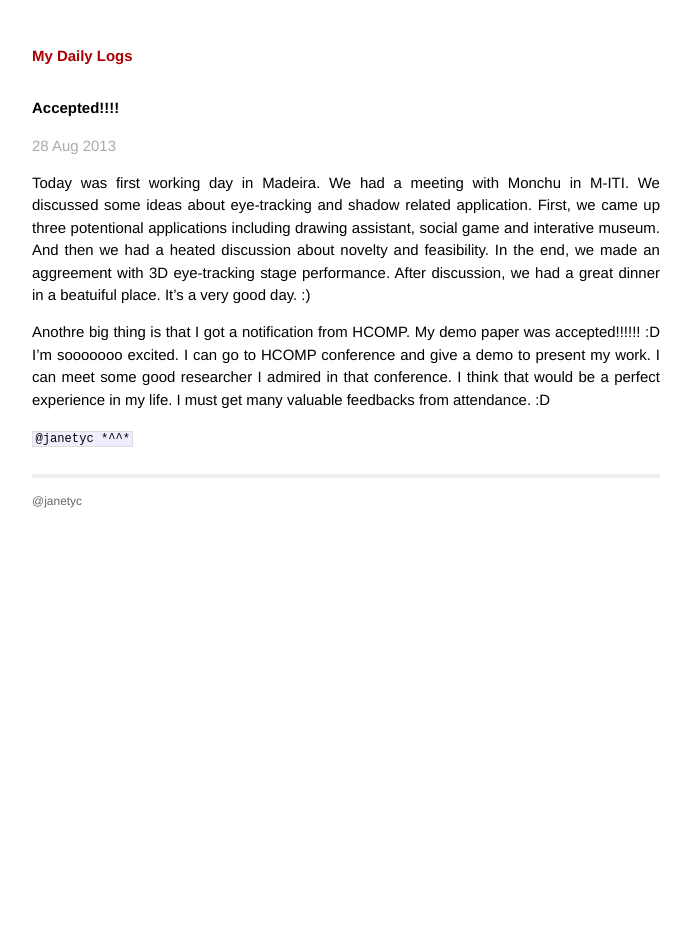
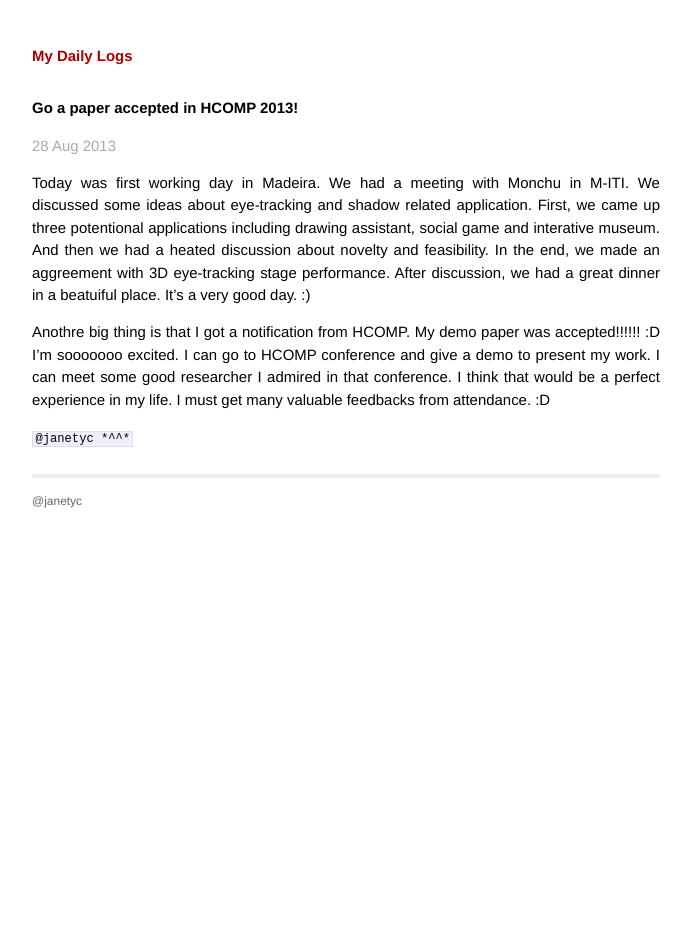
Before and after one commit to janetyc/daily-logs, a Jekyll site: the page built from _posts/2013-08-28-HCOMP.markdown, in a window 1280 px wide. Shown: the whole page, without its empty margins (294-985 px from the left). Built offline with Jekyll 4.4.1, drawn with Linux system fonts in a browser that asks for light colours; Markdown is read by kramdown in place of the engine named in the settings.

Commit message:
modify title in 2013.08.28 logs

```diff
--- a/_posts/2013-08-28-HCOMP.markdown
+++ b/_posts/2013-08-28-HCOMP.markdown
@@ -1,6 +1,6 @@
 ---
 layout: post
-title:  "Accepted!!!!"
+title:  "Go a paper accepted in HCOMP 2013!"
 date:   2013-08-28 23:23:23
 categories: reserach
 ---
```
